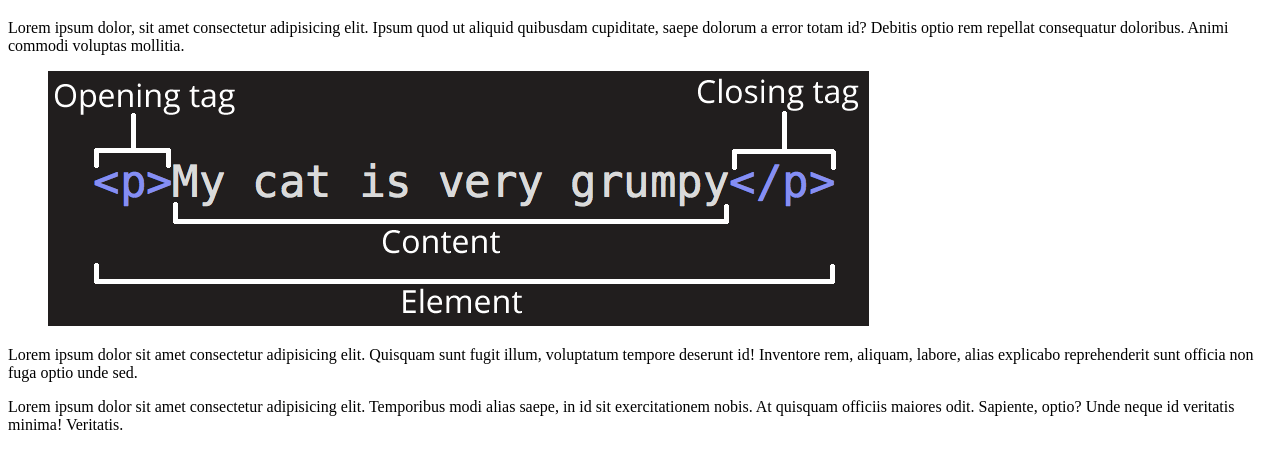
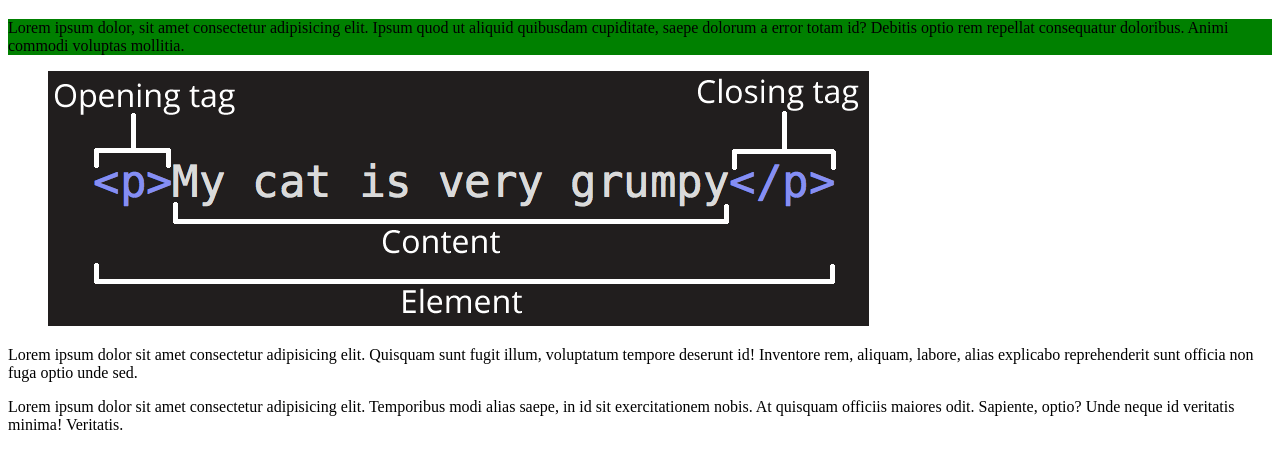
Before and after one commit to nj93777/01-harjoitus, a plain HTML site: page index.html in a window 1280 px wide. Shown: the part 61-530 px from the top of the page. Drawn offline with Linux system fonts and the light colour scheme.

Commit message:
toka päivitys

```diff
--- a/index.html
+++ b/index.html
@@ -9,7 +9,9 @@
 
   </head>
   <body>
-    <h1>Tämä on sivun tärkein otsikko</h1>
+
+    <div>
+<h1>Tämä on sivun tärkein otsikko</h1>
     <p id="special">
       Lorem ipsum dolor, sit amet consectetur adipisicing elit. Ipsum quod ut aliquid quibusdam cupiditate, saepe dolorum a error totam id? Debitis optio rem repellat consequatur doloribus. Animi commodi voluptas mollitia.
     </p>
@@ -24,5 +26,13 @@
     <p>Lorem ipsum dolor sit amet consectetur adipisicing elit. Quisquam sunt fugit illum, voluptatum tempore deserunt id! Inventore rem, aliquam, labore, alias explicabo reprehenderit sunt officia non fuga optio unde sed.</p>
 
     <p>Lorem ipsum dolor sit amet consectetur adipisicing elit. Temporibus modi alias saepe, in id sit exercitationem nobis. At quisquam officiis maiores odit. Sapiente, optio? Unde neque id veritatis minima! Veritatis.</p>
+
+
+  </div>
+
   </body>
+
+
+
+
 </html>
--- a/layout.css
+++ b/layout.css
@@ -1 +1,6 @@
-#special {}
+#special {
+    background: green;
+}
+div {
+    background-color: white;
+  }
```
Also changed, not shown: 1 other file.
